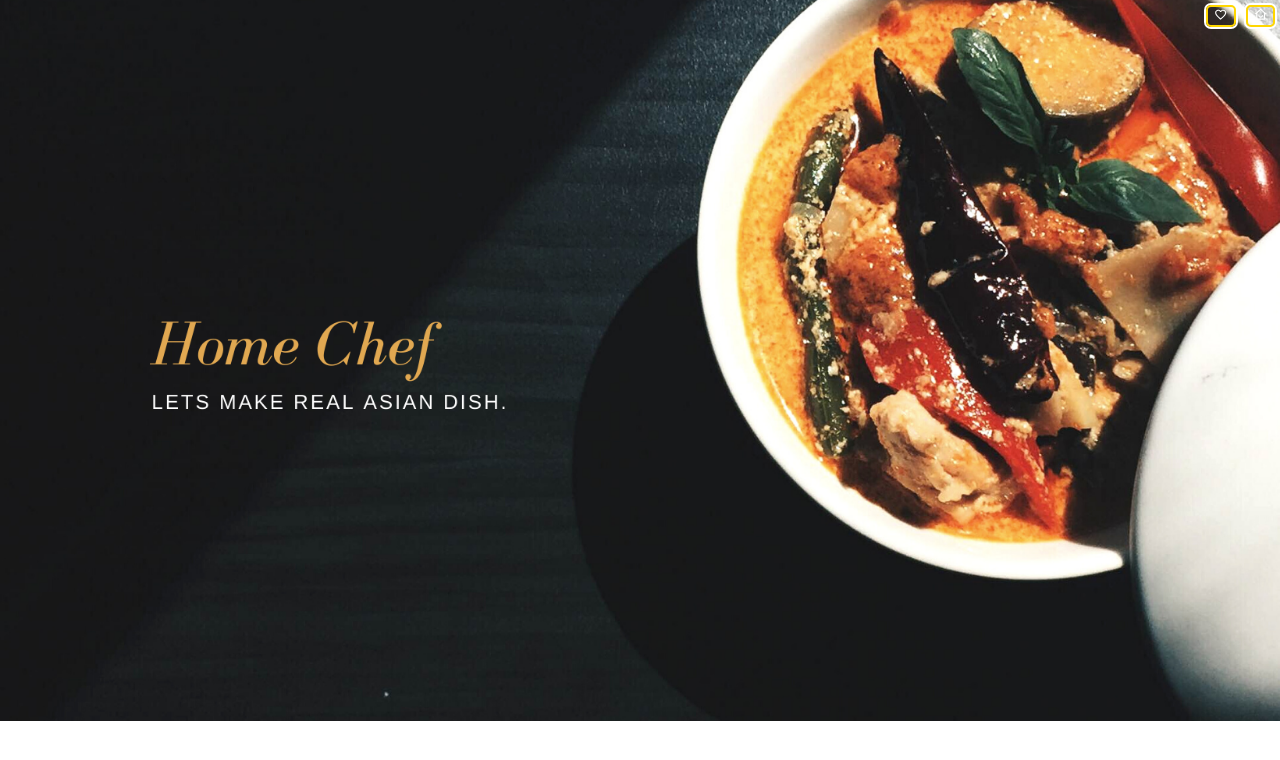
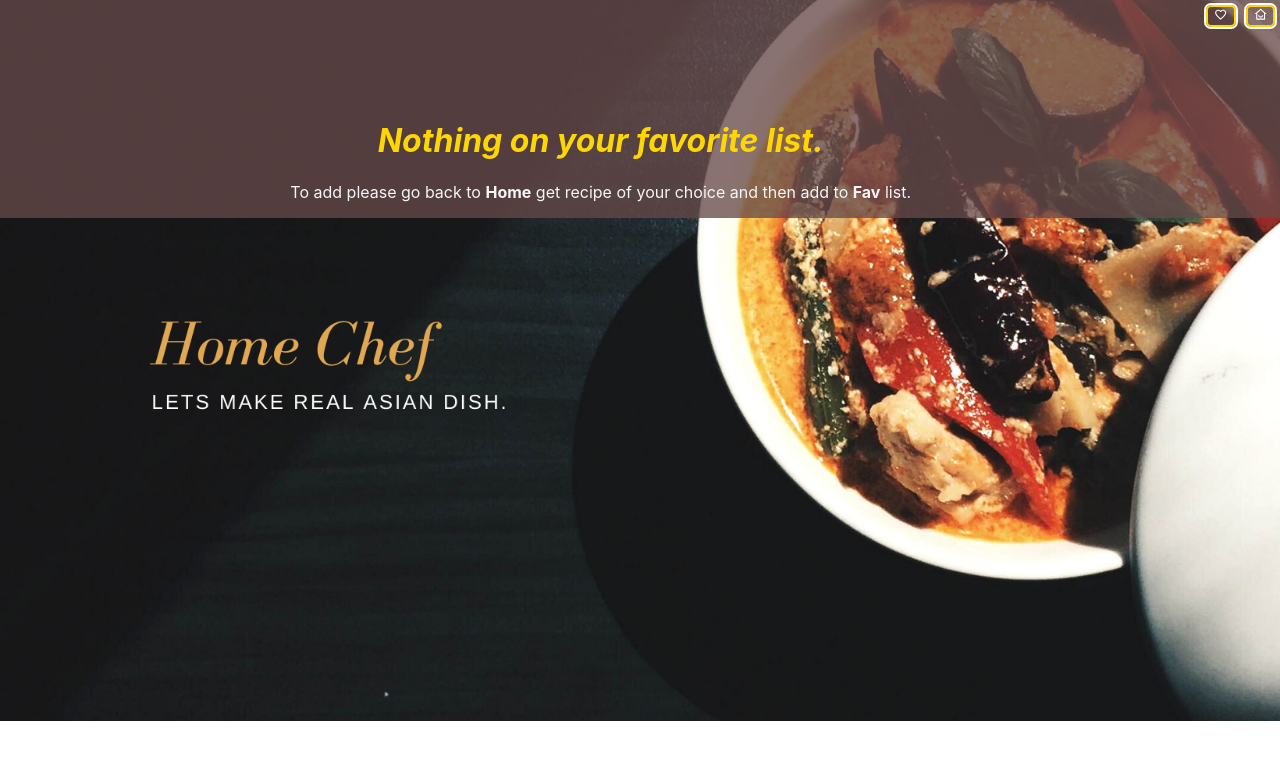
Before and after one commit to asaad227/asian-recipe, a React (Create React App) app: page /fav in a window 1280 px wide. Shown: the top 760 px of the page. Built offline with nearby package versions, Linux system fonts and the light colour scheme.

Commit message:
txt added fav list

```diff
--- a/src/Components/App/App.css
+++ b/src/Components/App/App.css
@@ -90,7 +90,10 @@ image{
   margin-top: 20%;
   color: aliceblue;
 }
-
+.favTxt{
+  color: gold;
+  margin-top: 100px;
+}
 .reBtn{
   float: right;
   margin: 5px 5px;
--- a/src/Components/Fav/Fav.js
+++ b/src/Components/Fav/Fav.js
@@ -29,7 +29,7 @@ function remove(e){
 //data? will take care of, if nothing on fav list it will show empty page
   return (<div className='App'>
   <div className='flex-container'>
-  {data?.map((e, index)=> <section className='flex-box' key={index}><h4 className='label'>{e.label}</h4>
+  {data?<div className='favTxt'><h1 style={{fontStyle:'oblique'}}>Nothing on your favorite list.</h1><p style={{color:'whitesmoke'}}>To add please go back to <b>Home</b> get recipe of your choice and then add to <b>Fav</b> list.</p></div>:data.map((e, index)=> <section className='flex-box' key={index}><h4 className='label'>{e.label}</h4>
   <div>
   <img src={e.image} width={200} height={200} alt={e.label}/>
   </div>
```
